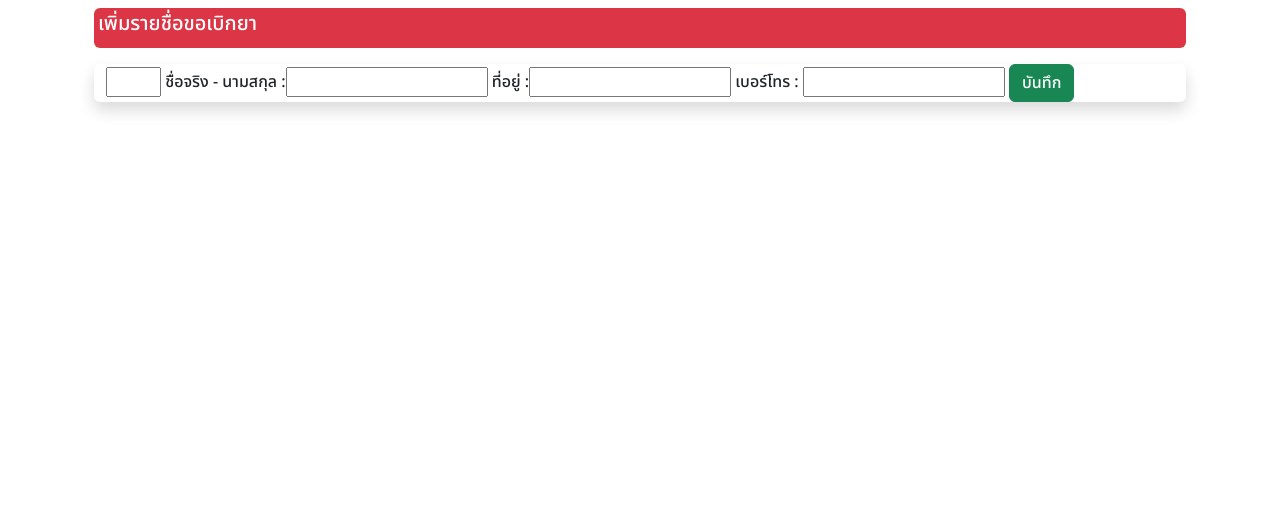
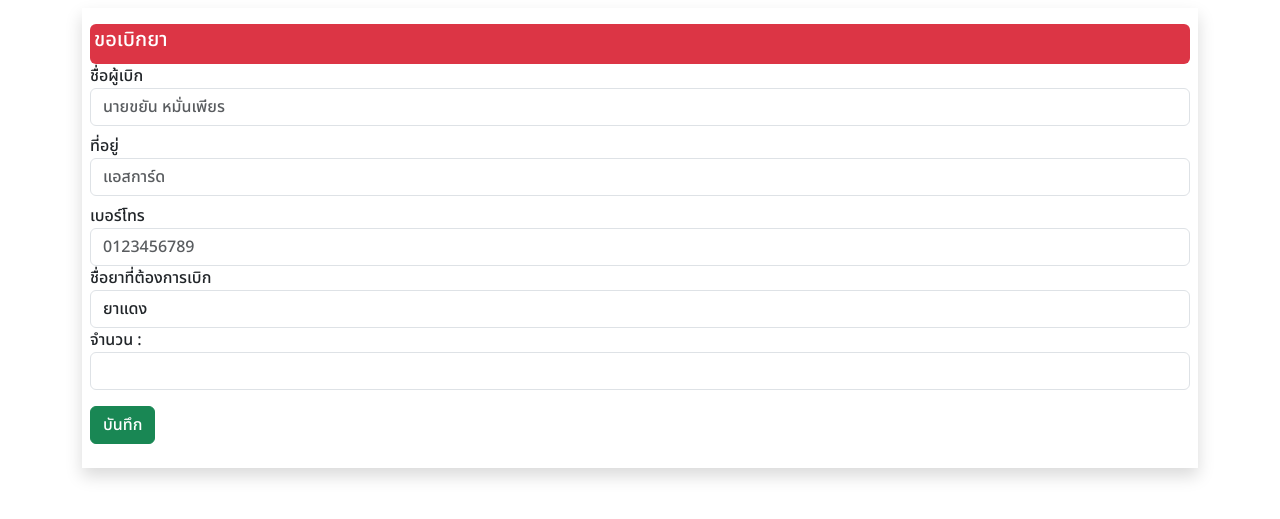
Before and after one commit to Phachara1001/medical_store, a Django app: page /buy_drugu/ in a window 1280 px wide. Shown: the part 56-575 px from the top of the page. Run offline with Django 4.2, Linux system fonts and the light colour scheme; a user stored in the database is signed in; data comes from the database, SQL or seed files in the repository; some libraries are stand-ins or nearby versions.

Commit message:
boss edit

```diff
--- a/Hospital_project/Hospital_app/admin.py
+++ b/Hospital_project/Hospital_app/admin.py
@@ -4,3 +4,5 @@ from .models import * #เอามาหมดทุก Class
 # Register your models here.
 admin.site.register(d_type)
 admin.site.register(drug)
+admin.site.register(userbuy)
+admin.site.register(report_buy)
--- a/Hospital_project/Hospital_app/models.py
+++ b/Hospital_project/Hospital_app/models.py
@@ -16,7 +16,7 @@ class drug(models.Model):
     def __str__(self):
         return f"{self.drug_name} , {self.drug_exp}"
 
-class uesrbuy(models.Model):
+class userbuy(models.Model):
     user_id = models.AutoField(primary_key=True)
     username = models.CharField(max_length=255)
     address = models.CharField(max_length=255)
@@ -24,11 +24,11 @@ class uesrbuy(models.Model):
     def __str__(self):
         return f"{self.username} , {self.tal}"
 
-class report(models.Model):
-    user_id = models.CharField(max_length=255)
+class report_buy(models.Model):
     username = models.CharField(max_length=255)
+    address = models.CharField(max_length=255)
+    tal = models.CharField(max_length=255)
     drug_name = models.CharField(max_length=255)
-    drug_type = models.ForeignKey(d_type, on_delete=models.CASCADE)
     drug_qty = models.IntegerField()
     def __str__(self):
         return f"{self.username} , {self.drug_qty}"
--- a/Hospital_project/Hospital_app/templates/buy_drugu.html
+++ b/Hospital_project/Hospital_app/templates/buy_drugu.html
@@ -5,16 +5,34 @@
 <!-- buy_drugu.html -->
 <form method="POST">
     {% csrf_token %}
-    <div class="container">
+    <div class="container p-2 mt-2 rounded-lg shadow">
         <div class="mt-2 p-1 bg-danger text-white rounded">
-            <h5> เพิ่มรายชื่อขอเบิกยา </h5>
+            <h5>ขอเบิกยา</h5>
         </div>
-        <div class="container-fluid my-3 justify-content-center align-items-center shadow rounded">
-            <input type="number" min="0" max="10" name="quantity" id="quantity">
-            ชื่อจริง - นามสกุล :<input type="text" name="Busername" required>
-            ที่อยู่ :<input type="text" name="Baddress" required>
-            เบอร์โทร : <input type="number" name="Btal" required>
-            <button type="submit" class="btn btn-success" >บันทึก</button>
+            <div class="form-group">
+                <label for="exampleFormControlInput1">ชื่อผู้เบิก</label>
+                <input type="text" class="form-control mb-2"  placeholder="นายขยัน หมั่นเพียร" name="Busername" required>
+              </div>
+              <div class="form-group">
+                <label for="exampleFormControlInput1">ที่อยู่</label>
+                <input type="text" class="form-control mb-2" placeholder="แอสการ์ด" name="Baddress" required>
+              </div>
+              <div class="form-group">
+                <label for="exampleFormControlInput1">เบอร์โทร</label>
+                <input type="text" class="form-control" placeholder="0123456789" name="Btal" required>
+              </div>
+              <div class="form-group">
+                <label for="exampleFormControlSelect1">ชื่อยาที่ต้องการเบิก</label>
+                <select class="form-control" name="drug_name" id="drug_name" required>
+                    {% for drug in drugs %}
+                    <option value="{{ drug.drug_name }}">{{ drug.drug_name }}</option>
+                {% endfor %}
+                </select>
+                <label for="quantity">จำนวน :</label>
+                <input type="number" min="0" max="10" class="form-control" name="quantity" id="quantity" required>
+              </div>
+
+            <button type="submit" class="btn btn-success mt-3 mb-3 w-full" >บันทึก</button>
         </div>
     </div>
 </form>
--- a/Hospital_project/Hospital_app/views.py
+++ b/Hospital_project/Hospital_app/views.py
@@ -122,12 +122,12 @@ def buy_drug_view(request):
         drug_qty = request.POST.get('drug_qty')
         username = request.POST.get('username')
         selected_drug = get_object_or_404(drug, drug_name=drug_name)
-        selected_user = get_object_or_404(uesrbuy, username=username)
-        new_entry = uesrbuy(drug_id=selected_drug, username=selected_user)
+        selected_user = get_object_or_404(userbuy, username=username)
+        new_entry = userbuy(drug_id=selected_drug, username=selected_user)
         new_entry.save()
         return redirect('report')
     drugs = drug.objects.all()
-    users = uesrbuy.objects.all()
+    users = userbuy.objects.all()
     context = {
         "drugdata": drugs,
         "userdata": users,
@@ -137,12 +137,14 @@ def buy_drug_view(request):
 
 @login_required(login_url="/login")
 def buy_drug(request):
-    context = {"uesrbuy": uesrbuy.objects.all(), "drugs": drug.objects.all()}
+    context = {"userbuy": userbuy.objects.all(), "drugs": drug.objects.all()}
     if request.method == "POST":
-        table = uesrbuy()
+        table = report_buy()
         table.username = request.POST.get('Busername')
         table.address = request.POST.get('Baddress')
         table.tal = request.POST.get('Btal')
+        table.drug_name = request.POST.get('drug_name')
+        table.drug_qty = request.POST.get('quantity')
         table.save()
     return render(request, 'buy_drugu.html', context)
 
@@ -159,7 +161,6 @@ def register_view(request):
     return render(request, 'register.html')
 
 def report_a(request):
-    show_types = uesrbuy.objects.all()
-    show_all = show_types
-    context  = {"user" : show_all}
+    show_report = report_buy.objects.all()
+    context  = {"report" : show_report}
     return render(request,'report_a.html',context)
```
Also changed, not shown: Hospital_project/Hospital_app/templates/report_a.html (+6 -4 lines), Hospital_project/Hospital_app/migrations/0010_rename_uesrbuy_userbuy.py (added), Hospital_project/Hospital_app/migrations/0011_report_buy_delete_report.py (added), Hospital_project/db.sqlite3, Hospital_project/media/images/drug/sara_OK9fAbR.jpg (added).
